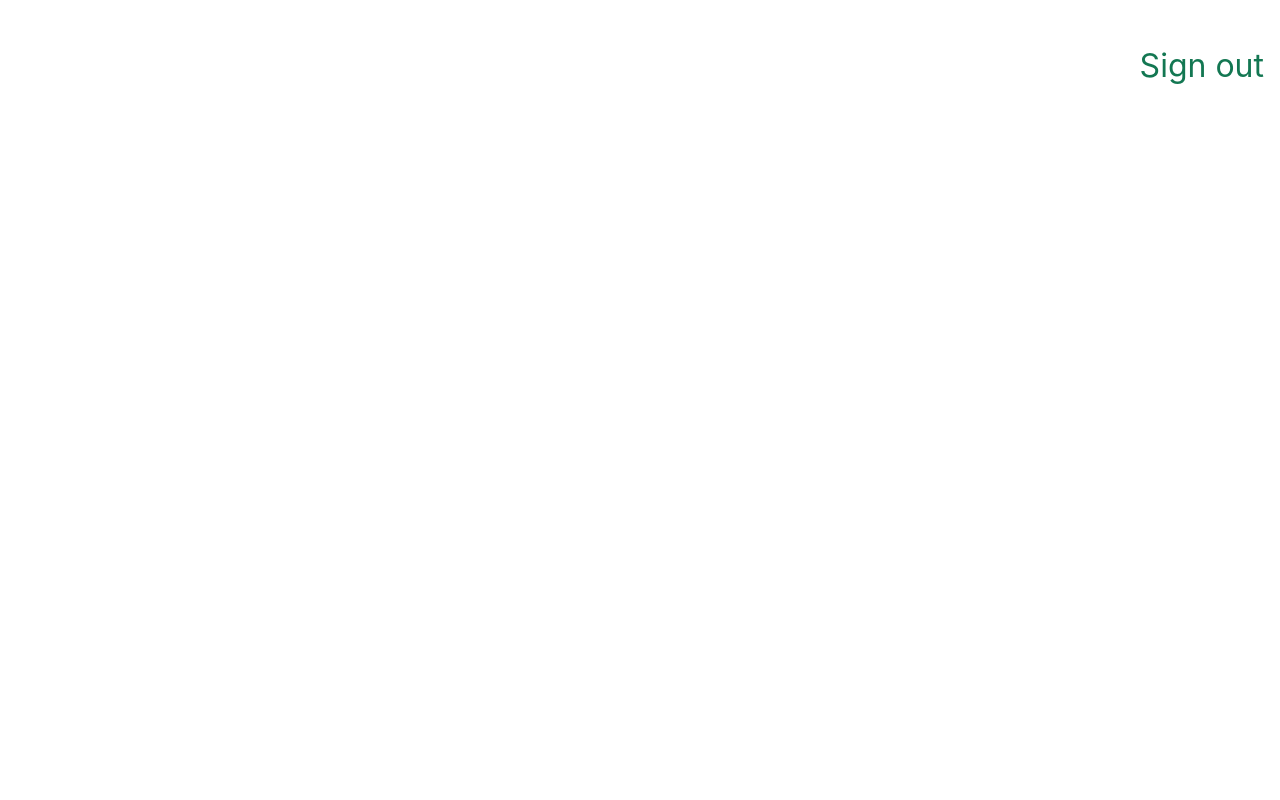
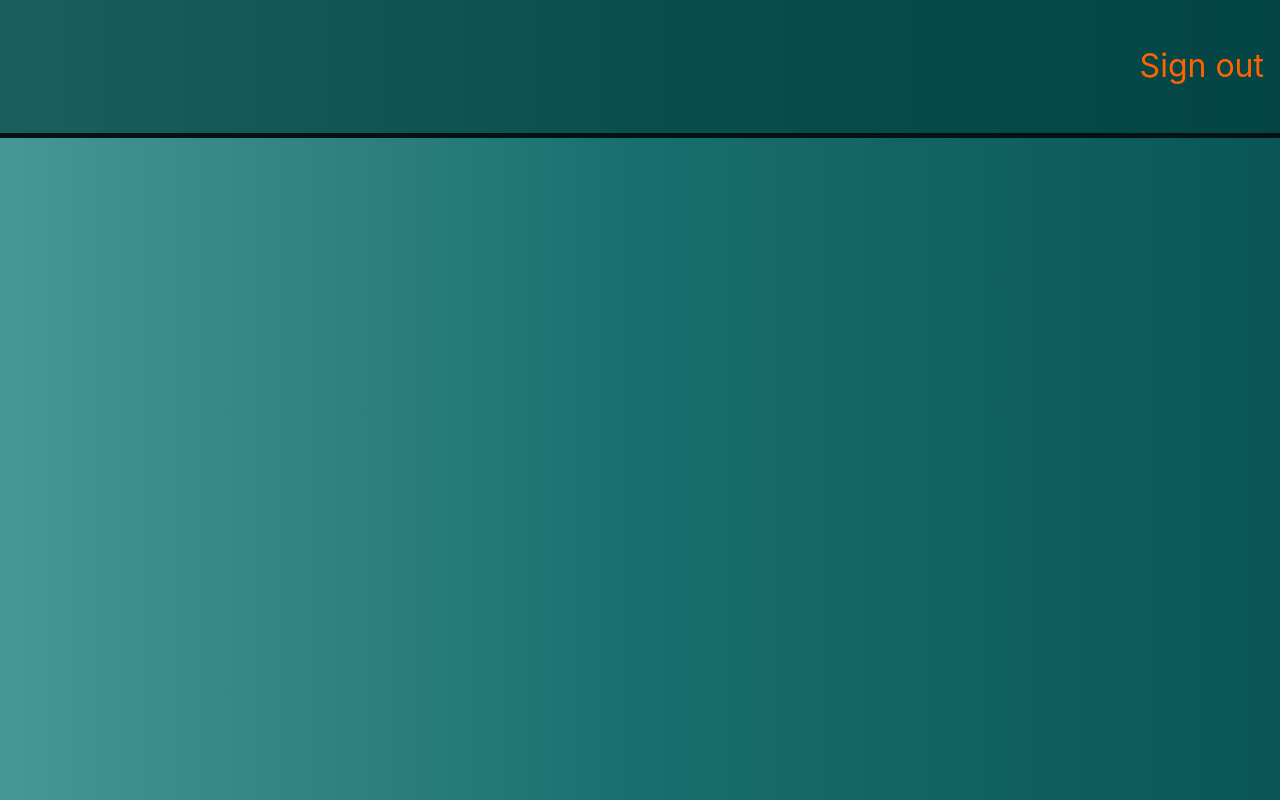
Before and after one commit to lietuviskalba/face-recognition-app, a React (Create React App) app: page / in a window 1280 px wide. Built offline with nearby package versions, Linux system fonts and the light colour scheme.

Commit message:
> CSS background

```diff
--- a/src/components/Navigation/Navigation.css
+++ b/src/components/Navigation/Navigation.css
@@ -1,7 +1,9 @@
 nav {
     display: flex;
     justify-content: flex-end;
-    /* background-color: aqua; */
+    background-color: rgb(0, 57, 57, 0.6);
+    border-bottom: 5px solid #031212;
+
 }
 
 p {
--- a/src/components/Navigation/Navigation.js
+++ b/src/components/Navigation/Navigation.js
@@ -4,7 +4,7 @@ import "./Navigation.css"
 const Navigation = () => {
     return (
         <nav>
-            <p className="link dim dark-green">Sign out</p>
+            <p className="link dim orange">Sign out</p>
         </nav>
     );
 }
--- a/src/index.css
+++ b/src/index.css
@@ -1,4 +1,5 @@
 body {
+  background: linear-gradient(0.25turn, #469797, #186E6E, #0A5656);
   margin: 0;
   font-family: -apple-system, BlinkMacSystemFont, 'Segoe UI', 'Roboto', 'Oxygen',
     'Ubuntu', 'Cantarell', 'Fira Sans', 'Droid Sans', 'Helvetica Neue',
```
